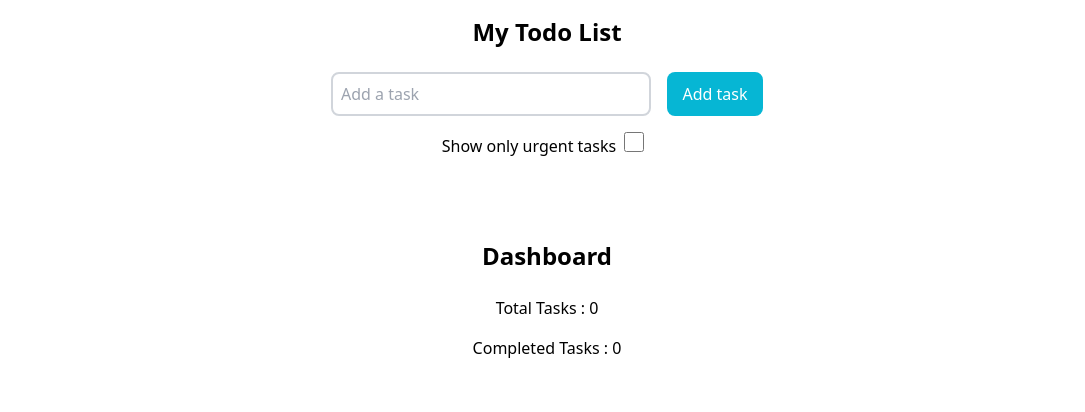
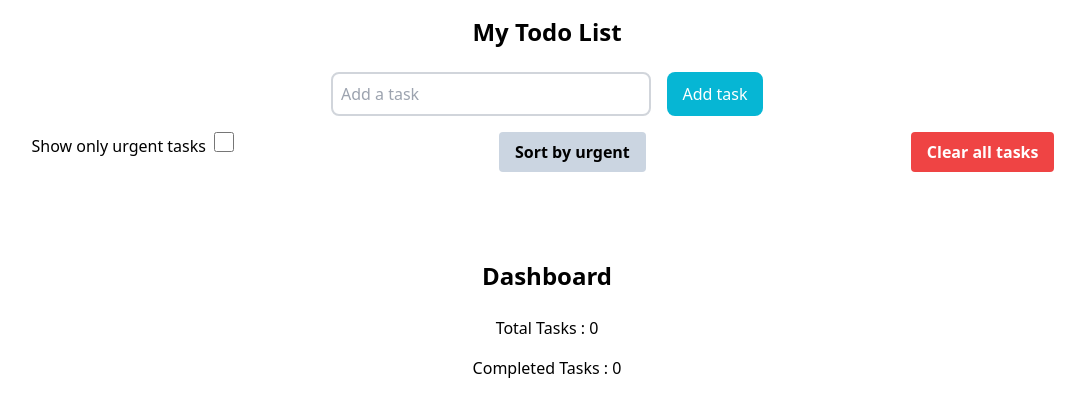
Before and after one commit to AlexisCro/react-todolist, a React (Vite) app: page / in a window 1280 px wide. Shown: the top 412 px of the page, without its empty margins (93-1178 px from the left). Built offline with nearby package versions, Linux system fonts and the light colour scheme.

Commit message:
sort by urgent

```diff
--- a/src/App.tsx
+++ b/src/App.tsx
@@ -6,10 +6,11 @@ import { CheckBoxDone } from './components/CheckBoxDone';
 import { CheckBoxUrgent } from './components/CheckBoxUrgent';
 import { Dashboard } from './components/Dashboard';
 import { ShowOnlyUrgent } from './components/ShowOnlyUrgent';
+import { ClearAllTasks } from './components/ClearAllTasks';
+import { SortUrgent } from './components/SortUrgent';
 import { ChangeEvent, useState } from 'react';
 
 // TODO: Add date to tasks
-// TODO: Add a filter to show only urgent tasks
 // TODO: Sort tasks by date
 // TODO: Sort tasks by urgent
 // TODO: reorganize the layout
@@ -146,6 +147,21 @@ function App() {
             setTasks(tasksTodo);
           }}
         />
+        <SortUrgent
+          onClick={() => {
+            const sortedTasks = tasksList.sort((a: Task, b: Task) => {
+              return a.urgent === b.urgent ? 0 : a.urgent ? -1 : 1;
+            });
+            updateUseStates(sortedTasks);
+            saveLocalStorage(sortedTasks);
+          }}
+        />
+        <ClearAllTasks
+          onClick={() => {
+            updateUseStates([]);
+            saveLocalStorage([]);
+          }}
+        />
       </div>
       <div className='flex content-around justify-center w-full'>
         <div
--- /dev/null
+++ b/src/components/ClearAllTasks.tsx
@@ -0,0 +1,20 @@
+import { FC } from 'react';
+
+type IProps = {
+  onClick: () => void;
+};
+
+const ClearAllTasks: FC<IProps> = (props) => {
+  const { onClick } = props;
+
+  return (
+    <button
+      className='bg-red-500 hover:bg-red-700 text-white font-bold py-2 px-4 rounded m-2'
+      onClick={onClick}
+    >
+      Clear all tasks
+    </button>
+  );
+};
+
+export { ClearAllTasks };
--- /dev/null
+++ b/src/components/SortUrgent.tsx
@@ -0,0 +1,20 @@
+import { FC } from 'react';
+
+type IProps = {
+  onClick: () => void;
+};
+
+const SortUrgent: FC<IProps> = (props) => {
+  const { onClick } = props;
+
+  return (
+    <button
+      className='bg-slate-300 hover:bg-slate-400 text-black font-bold py-2 px-4 rounded m-2'
+      onClick={onClick}
+    >
+      Sort by urgent
+    </button>
+  );
+};
+
+export { SortUrgent };
```
